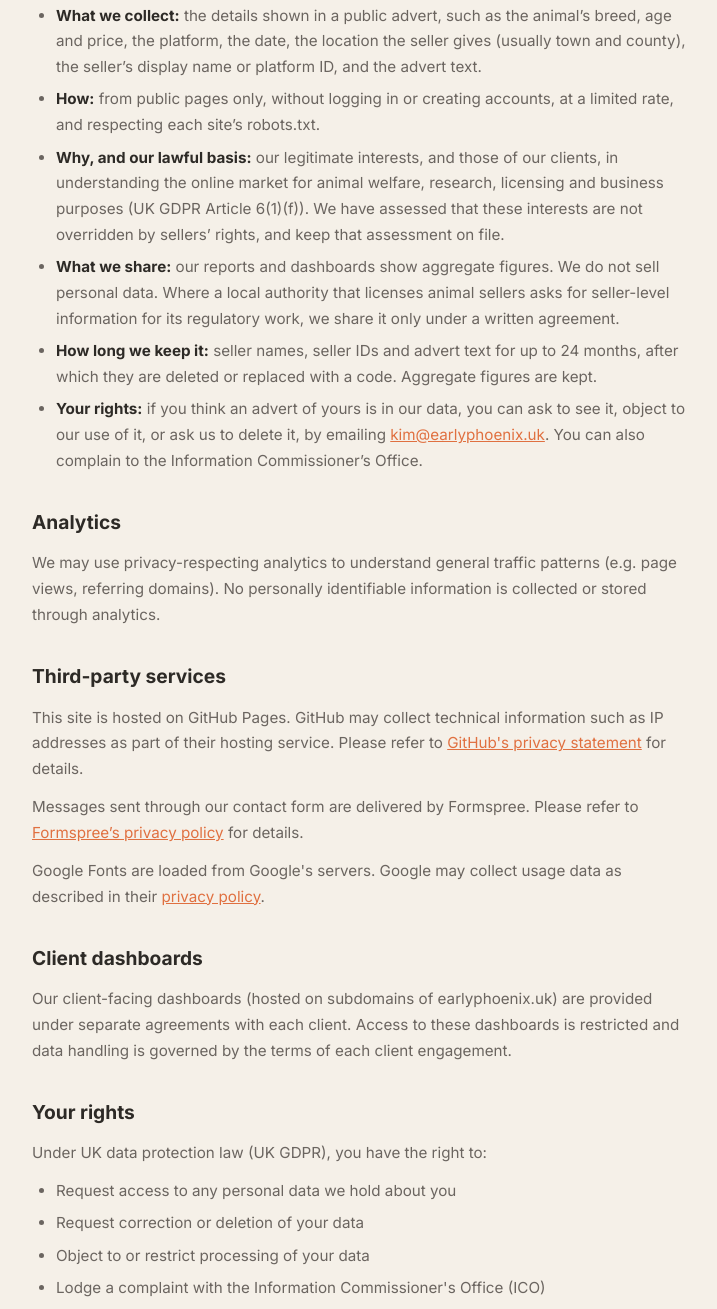
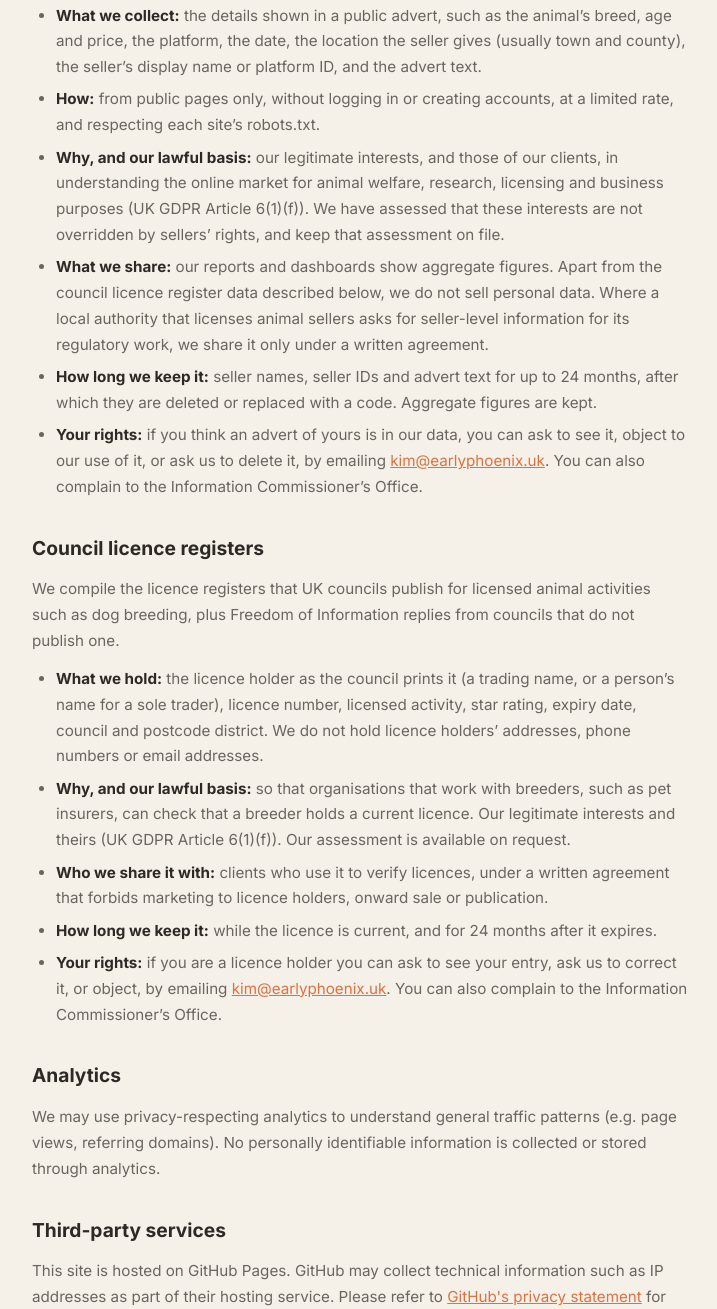
Before and after one commit to kimfaurav/earlyphoenix-site-public, a plain HTML site: page privacy.html in a window 1280 px wide. Shown: the part 823-2132 px from the top of the page, without its empty margins (280-997 px from the left). Drawn offline with Linux system fonts and the light colour scheme.

Commit message:
Privacy notice: council licence registers section, November 2026

```diff
--- a/privacy.html
+++ b/privacy.html
@@ -89,7 +89,7 @@
 
 <div class="content">
     <h1>Privacy Policy</h1>
-    <p class="last-updated">Last updated: October 2026</p>
+    <p class="last-updated">Last updated: November 2026</p>
 
     <h2>Who we are</h2>
     <p>Early Phoenix is a data intelligence consultancy based in the United Kingdom. This website is operated by Early Phoenix. Our contact email is <a href="mailto:kim@earlyphoenix.uk">kim@earlyphoenix.uk</a>.</p>
@@ -99,16 +99,25 @@
     <p>The contact form collects your name, email address, company and message, and we use them only to reply to your enquiry.</p>
     <p>If you contact us, we may retain your name and email address for the purpose of responding to your enquiry.</p>
 
-    <!-- Added 12 Oct 2026 (Dex spec 04-Projects/Data_Protection/Privacy_Page_Update_Draft_2026-10-12.md, Kim approved 15:16). -->
     <h2>Data we collect from public marketplaces</h2>
     <p>To produce market intelligence for animal welfare charities, researchers, local authorities and businesses, Early Phoenix collects adverts that are publicly listed on UK online marketplaces, including adverts for animals for sale.</p>
     <ul>
         <li><strong>What we collect:</strong> the details shown in a public advert, such as the animal&rsquo;s breed, age and price, the platform, the date, the location the seller gives (usually town and county), the seller&rsquo;s display name or platform ID, and the advert text.</li>
         <li><strong>How:</strong> from public pages only, without logging in or creating accounts, at a limited rate, and respecting each site&rsquo;s robots.txt.</li>
         <li><strong>Why, and our lawful basis:</strong> our legitimate interests, and those of our clients, in understanding the online market for animal welfare, research, licensing and business purposes (UK GDPR Article 6(1)(f)). We have assessed that these interests are not overridden by sellers&rsquo; rights, and keep that assessment on file.</li>
-        <li><strong>What we share:</strong> our reports and dashboards show aggregate figures. We do not sell personal data. Where a local authority that licenses animal sellers asks for seller-level information for its regulatory work, we share it only under a written agreement.</li>
+        <li><strong>What we share:</strong> our reports and dashboards show aggregate figures. Apart from the council licence register data described below, we do not sell personal data. Where a local authority that licenses animal sellers asks for seller-level information for its regulatory work, we share it only under a written agreement.</li>
         <li><strong>How long we keep it:</strong> seller names, seller IDs and advert text for up to 24 months, after which they are deleted or replaced with a code. Aggregate figures are kept.</li>
         <li><strong>Your rights:</strong> if you think an advert of yours is in our data, you can ask to see it, object to our use of it, or ask us to delete it, by emailing <a href="mailto:kim@earlyphoenix.uk">kim@earlyphoenix.uk</a>. You can also complain to the Information Commissioner&rsquo;s Office.</li>
+    </ul>
+
+    <h2>Council licence registers</h2>
+    <p>We compile the licence registers that UK councils publish for licensed animal activities such as dog breeding, plus Freedom of Information replies from councils that do not publish one.</p>
+    <ul>
+        <li><strong>What we hold:</strong> the licence holder as the council prints it (a trading name, or a person&rsquo;s name for a sole trader), licence number, licensed activity, star rating, expiry date, council and postcode district. We do not hold licence holders&rsquo; addresses, phone numbers or email addresses.</li>
+        <li><strong>Why, and our lawful basis:</strong> so that organisations that work with breeders, such as pet insurers, can check that a breeder holds a current licence. Our legitimate interests and theirs (UK GDPR Article 6(1)(f)). Our assessment is available on request.</li>
+        <li><strong>Who we share it with:</strong> clients who use it to verify licences, under a written agreement that forbids marketing to licence holders, onward sale or publication.</li>
+        <li><strong>How long we keep it:</strong> while the licence is current, and for 24 months after it expires.</li>
+        <li><strong>Your rights:</strong> if you are a licence holder you can ask to see your entry, ask us to correct it, or object, by emailing <a href="mailto:kim@earlyphoenix.uk">kim@earlyphoenix.uk</a>. You can also complain to the Information Commissioner&rsquo;s Office.</li>
     </ul>
 
     <h2>Analytics</h2>
```
